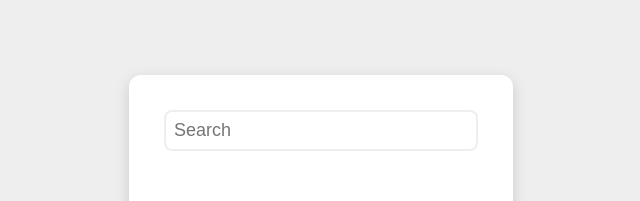
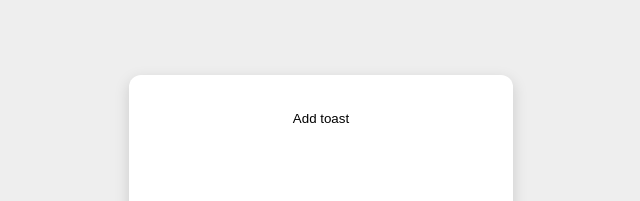
Before and after one commit to AvaniSujith/Todo-Typescript, a Vue app: page / in a window 1280 px wide. Shown: the top 201 px of the page, without its empty margins (319-959 px from the left). Built offline with nearby package versions, Linux system fonts and the light colour scheme.

Commit message:
feat: Test notification component

```diff
--- a/src/App.vue
+++ b/src/App.vue
@@ -1,28 +1,43 @@
 <script setup lang="ts">
 import { ref } from "vue";
 
-import InputBar from "./components/InputBar.vue";
+import notification from "./components/notification.vue";
 
-const inputValue = ref("");
+interface Toast {
+  id: number;
+  label: string;
+  type: string;
+}
 
-const handleInput = (value: string) => {
-  inputValue.value = value;
-};
+const toasts = ref<Toast[]>([]);
+
+function addToast() {
+  const id = Math.floor(Math.random() * 1000);
+  toasts.value.push({
+    id,
+    label: "Added Task",
+    type: "update",
+  });
+  setTimeout(() => {
+    removeToast(id);
+  }, 1000);
+}
+
+function removeToast(id: number) {
+  toasts.value = toasts.value.filter((toast) => toast.id !== id);
+}
 </script>
 
 <template>
   <div class="outer-container">
-    <input-bar
-      placeholder="Search"
-      :model-value="inputValue"
-      @input="handleInput"
-    />
-    <p>{{ inputValue }}</p>
+    <notification :toasts="toasts" />
+    <button @click="addToast">Add toast</button>
   </div>
 </template>
 
-<style scoped>
+<style>
 .outer-container {
+  position: relative;
   background-color: #fff;
   max-height: 650px;
   height: 100%;
--- /dev/null
+++ b/src/components/notification.vue
@@ -0,0 +1,49 @@
+<script setup lang="ts">
+interface Toast {
+  id: number;
+  label: string;
+  type: string;
+}
+
+const props = defineProps<{
+  toasts: Toast[];
+}>();
+</script>
+
+<template>
+  <div
+    v-for="toast in props.toasts"
+    :key="toast.id"
+    :class="`toast ${toast.type}`"
+  >
+    {{ toast.label }}
+  </div>
+</template>
+
+<style scoped>
+.toast {
+  position: absolute;
+  right: 0;
+  top: 0;
+  padding: 4px;
+  width: 45%;
+  margin: 5px 4px 0px 0px;
+  border-radius: 8px;
+  text-align: center;
+  font-size: 15px;
+  font-weight: 600;
+  color: #fff;
+}
+
+.toast.add {
+  background-color: #72b01d;
+}
+
+.toast.delete {
+  background-color: #c1121f;
+}
+
+.toast.update {
+  background-color: #f7b538;
+}
+</style>
```
